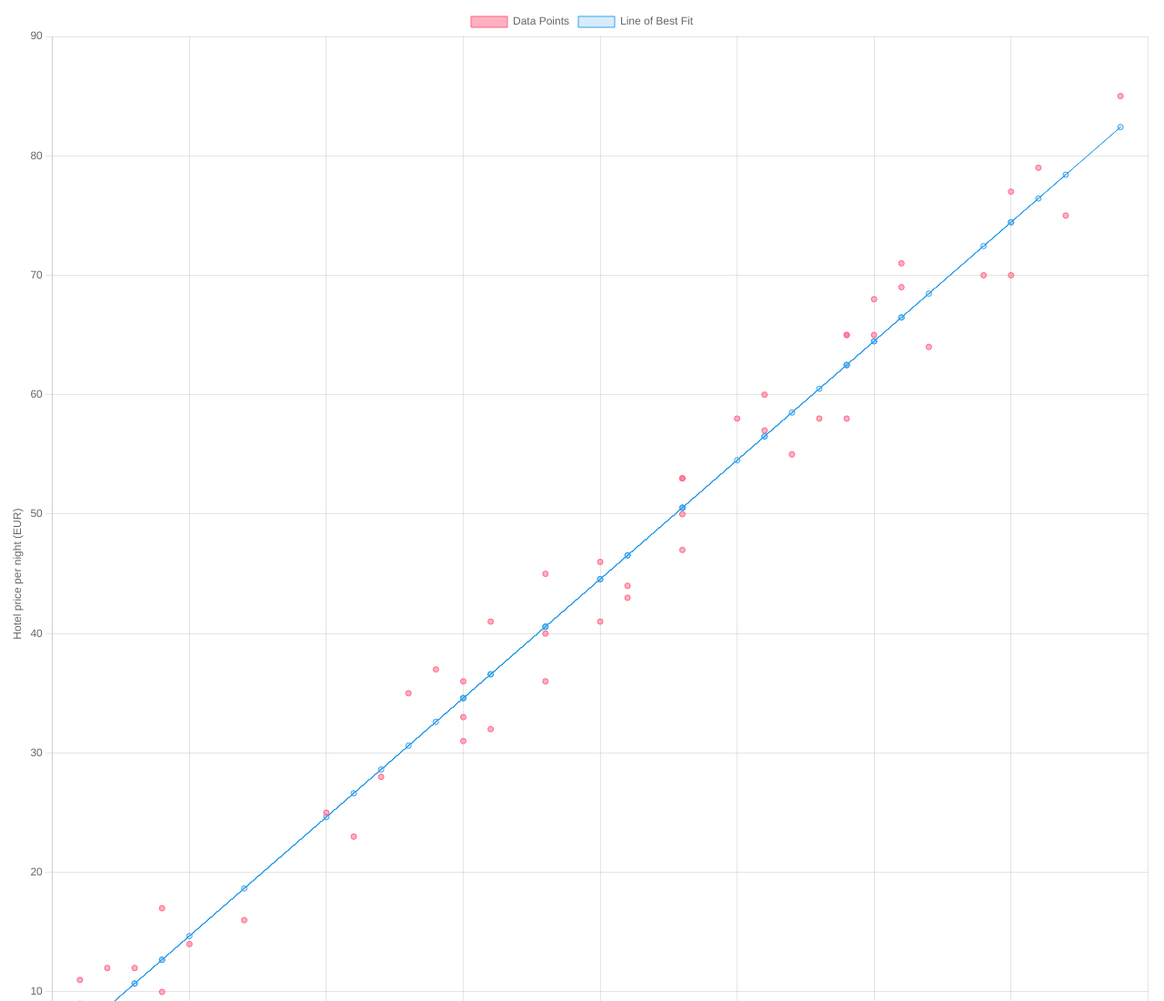
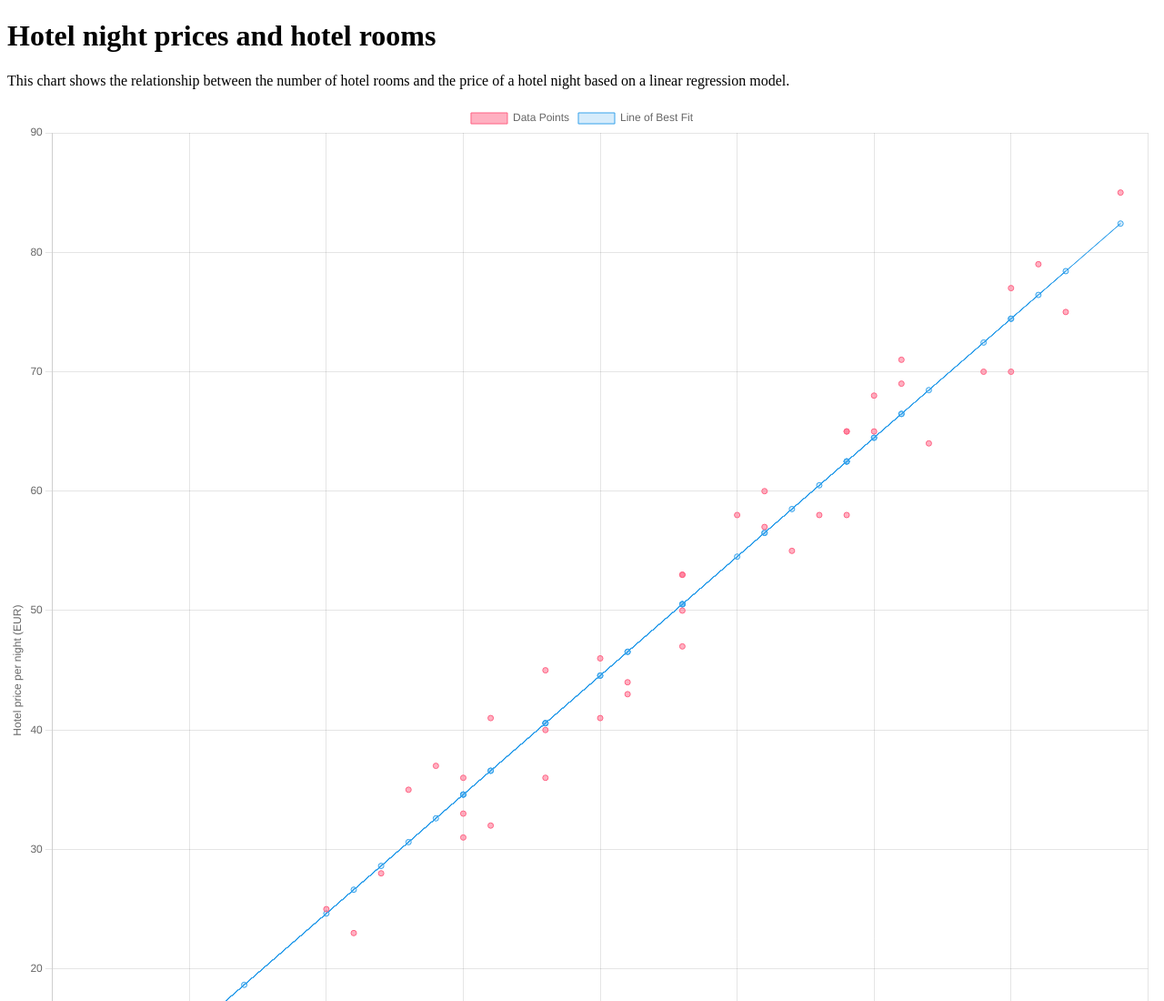
Before and after one commit to bcostaaa01/linear-regression-js, a plain HTML site: page index.html in a window 1280 px wide. Shown: the top 1100 px of the page at 91% size. Drawn offline with nearby package versions, Linux system fonts and the light colour scheme.

Commit message:
feat: add description of the chart to the UI

```diff
--- a/index.html
+++ b/index.html
@@ -4,6 +4,8 @@
         <title>Linear regression</title>
     </head>
     <body>
+        <h1>Hotel night prices and hotel rooms</h1>
+        <p>This chart shows the relationship between the number of hotel rooms and the price of a hotel night based on a linear regression model.</p>
         <!-- Create a canvas element for the chart -->
         <canvas id="linearRegressionChart" width="400" height="400"></canvas>
         <!-- Include your script files -->
```
